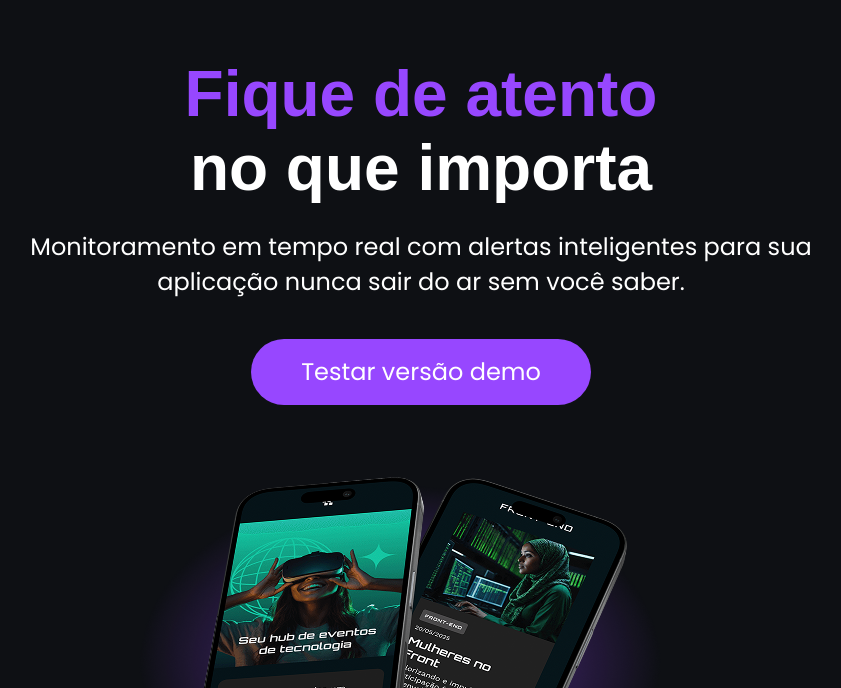
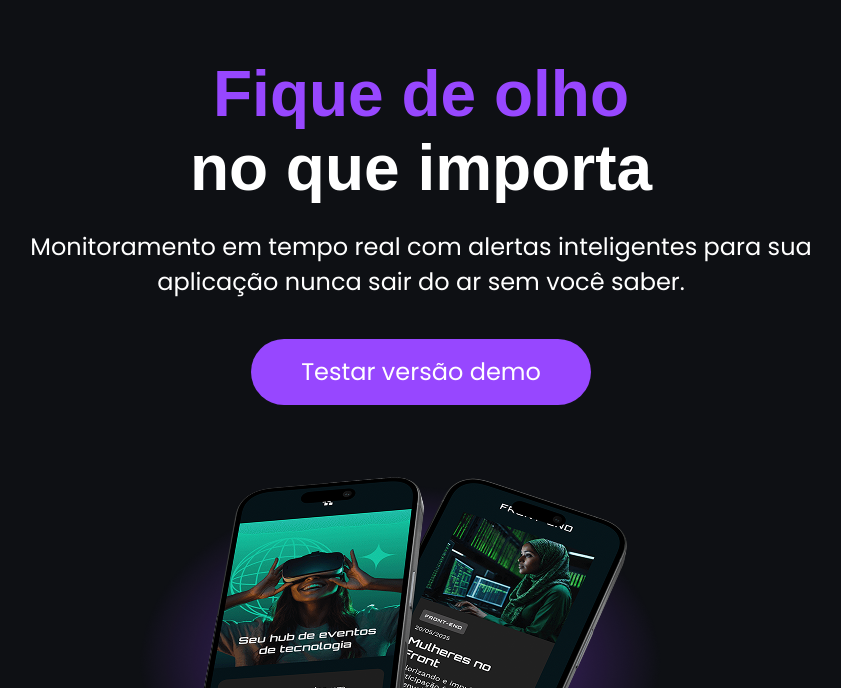
Before and after one commit to andrelumertz/Tecboard, a plain HTML site: page index.html in a window 1280 px wide. Shown: the part 112-800 px from the top of the page, without its empty margins (219-1060 px from the left). Drawn offline with Linux system fonts and the light colour scheme; a web font is replaced by a local one.

Commit message:
nova alteração de titulo da pg

```diff
--- a/index.html
+++ b/index.html
@@ -18,7 +18,7 @@
 
     <main>
         <section>
-            <h1><span>Fique de atento</span><br> no que importa</h1>
+            <h1><span>Fique de olho</span><br> no que importa</h1>
             <p>Monitoramento em tempo real com alertas inteligentes para sua aplicação nunca sair do ar sem você saber.</p>
             <a href="#">Testar versão demo</a>
             <img src="img/celulares-sobrepostos-desktop.png" alt="Dois celulares pretos sobrepostos com uma iluminação roxa atras deles" srcset="">
```
